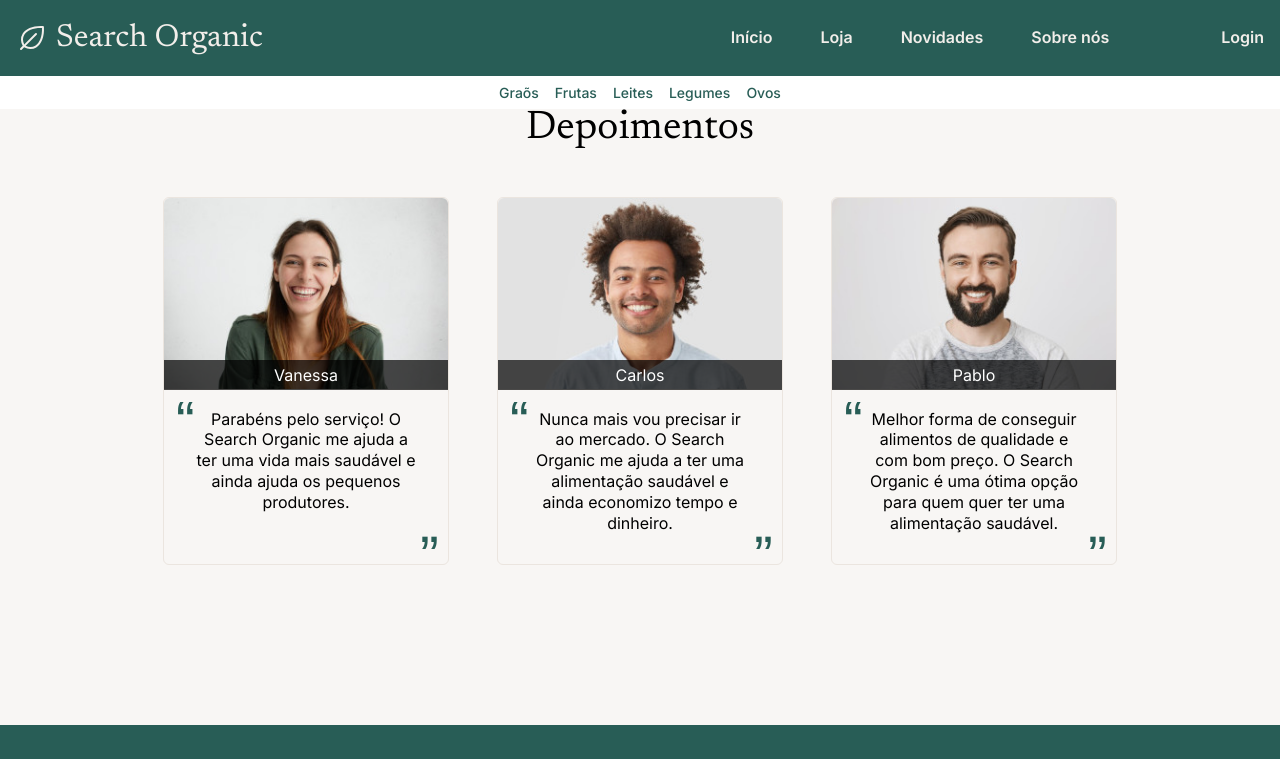
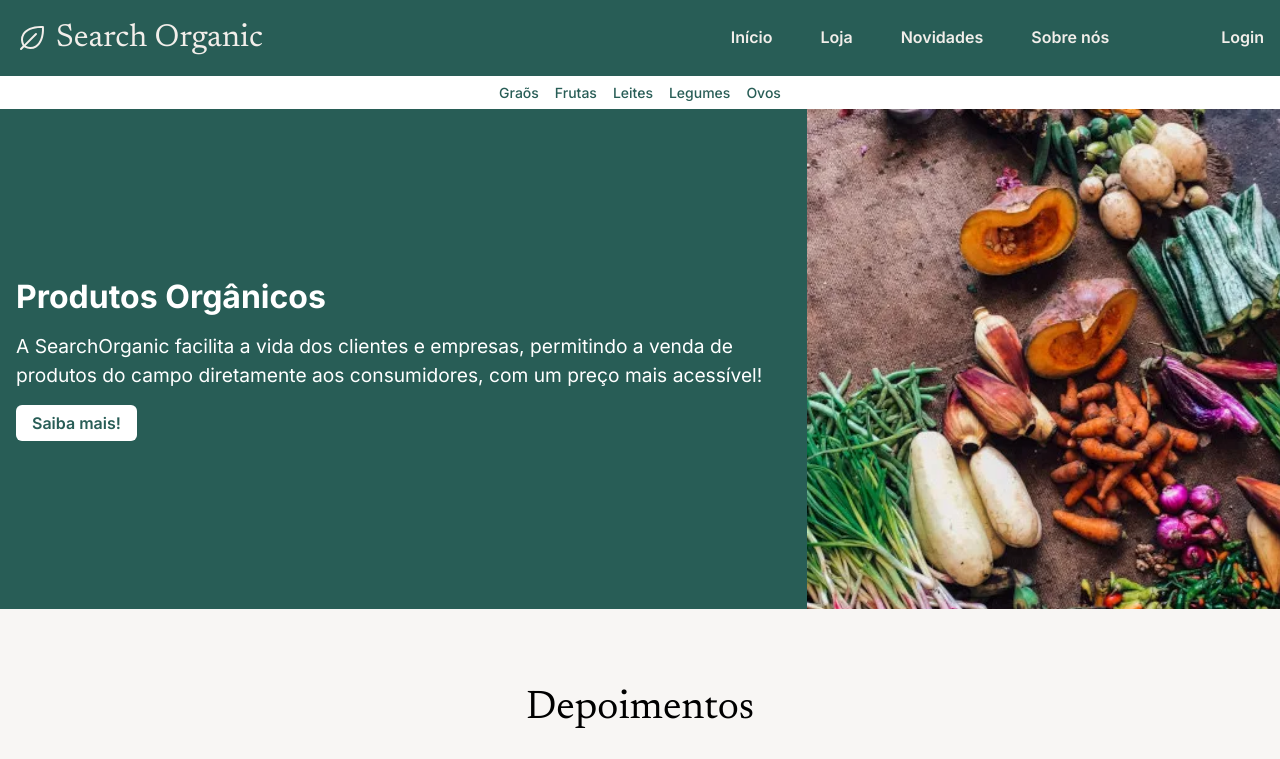
Before and after one commit to danielangelo1/SearchOrganic, a React (Create React App) app: page / in a window 1280 px wide. Shown: the top 759 px of the page. Built offline with nearby package versions, Linux system fonts and the light colour scheme.

Commit message:
feat: added section propaganda

```diff
--- a/src/components/cardTestimony/CardTestimony.module.scss
+++ b/src/components/cardTestimony/CardTestimony.module.scss
@@ -40,6 +40,7 @@
         text-align: center;
         padding: 1rem 2rem;
         line-height: 1.3;
+        margin: auto;
     }
 
     &::before {
--- a/src/pages/home/Home.module.scss
+++ b/src/pages/home/Home.module.scss
@@ -1,3 +1,59 @@
+@import "../../App.scss";
+
+.section_propaganda {
+    max-height: 500px;
+    max-width: 1440px;
+    margin: 0 auto;
+    display: flex;
+    margin-bottom: 5rem;
+    background-color: $so-green;
+    color: $so-white;
+}
+
+.propaganda_img_container {
+    width: 70%;
+    overflow: hidden;
+    img {
+        display: block;
+        width: 100%;
+        min-width: 500px;
+        object-fit: cover;
+        object-position: center;
+    }
+}
+
+.propaganda_text {
+    padding: 1rem;
+    display: flex;
+    flex-direction: column;
+    justify-content: center;
+    gap: 1rem;
+
+    p:first-child {
+        font-size: 2rem;
+        font-weight: 700;
+    }
+    p:nth-child(2) {
+        font-size: 1.2rem;
+        line-height: 1.5;
+    }
+    button {
+        all: unset;
+        width: fit-content;
+        padding: 8px 16px;
+        border-radius: 6px;
+        background-color: $so-white;
+        color: $so-green;
+        font-weight: 600;
+        cursor: pointer;
+
+        &:hover {
+            background-color: $so-gray-100;
+        }
+
+    }
+}
+
 .section_testimonials {
     text-align: center;
 
--- a/src/pages/home/Home.tsx
+++ b/src/pages/home/Home.tsx
@@ -5,11 +5,24 @@ import CardTestimony from "../../components/cardTestimony/CardTestimony";
 import imageTestimony1 from "../../assets/depoimento-1-300.jpg";
 import imageTestimony2 from "../../assets/depoimento-2-300.jpg";
 import imageTestimony3 from "../../assets/depoimento-3-300.jpg";
+import imagePropaganda from "../../assets/propaganda-imagem-400.webp";
 
 const Home = () => {
   return (
     <>
       <ProductsNavBar />
+      <section className={style.section_propaganda}>
+        <div className={style.propaganda_text}>
+          <p>Produtos Orgânicos</p>
+          <p>A SearchOrganic facilita a vida dos clientes e empresas, permitindo a venda de produtos do campo diretamente aos consumidores, com um preço mais acessível!</p>
+          <button>Saiba mais!</button>
+        </div>
+        <div className={style.propaganda_img_container}>
+          <img src={imagePropaganda} alt="Foto mostrando uma variedade de produtos orgânicos" />
+        </div>
+
+      </section>
+
       <section className={style.section_testimonials}>
         <p>Depoimentos</p>
         <div className={style.card_testimonials_container}>
```
Also changed, not shown: src/assets/propaganda-imagem-400.webp (added).
